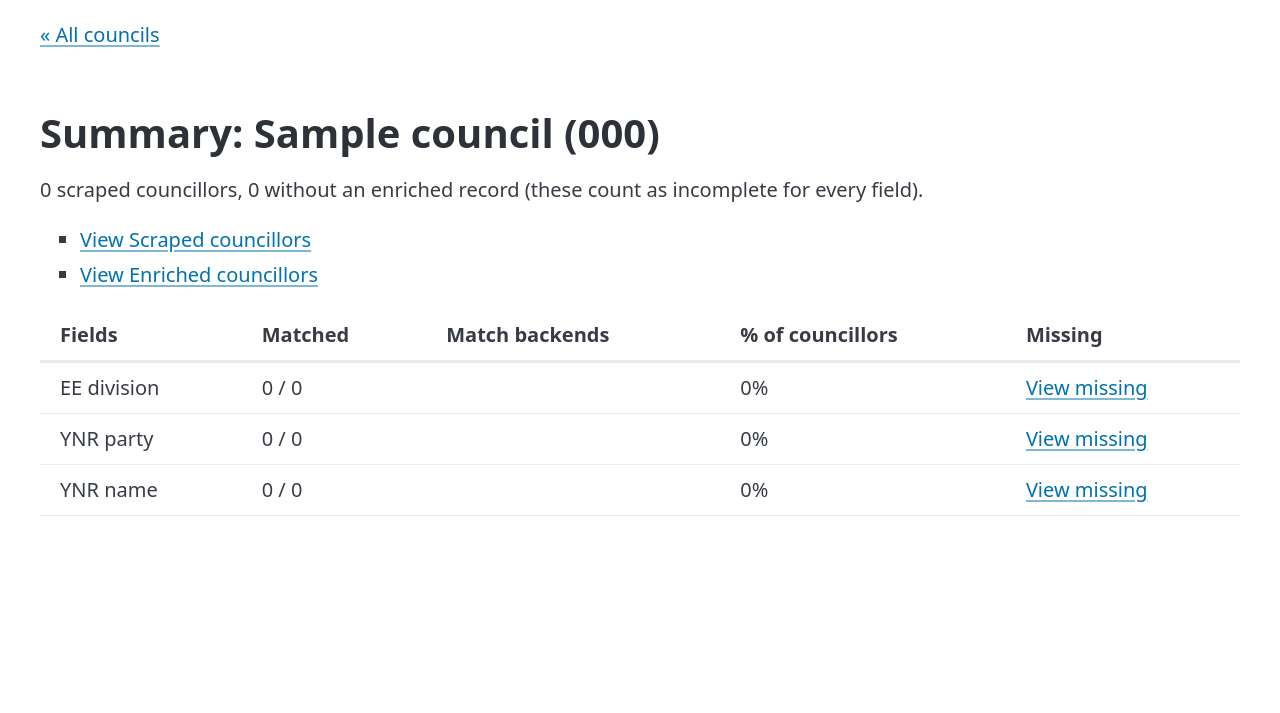
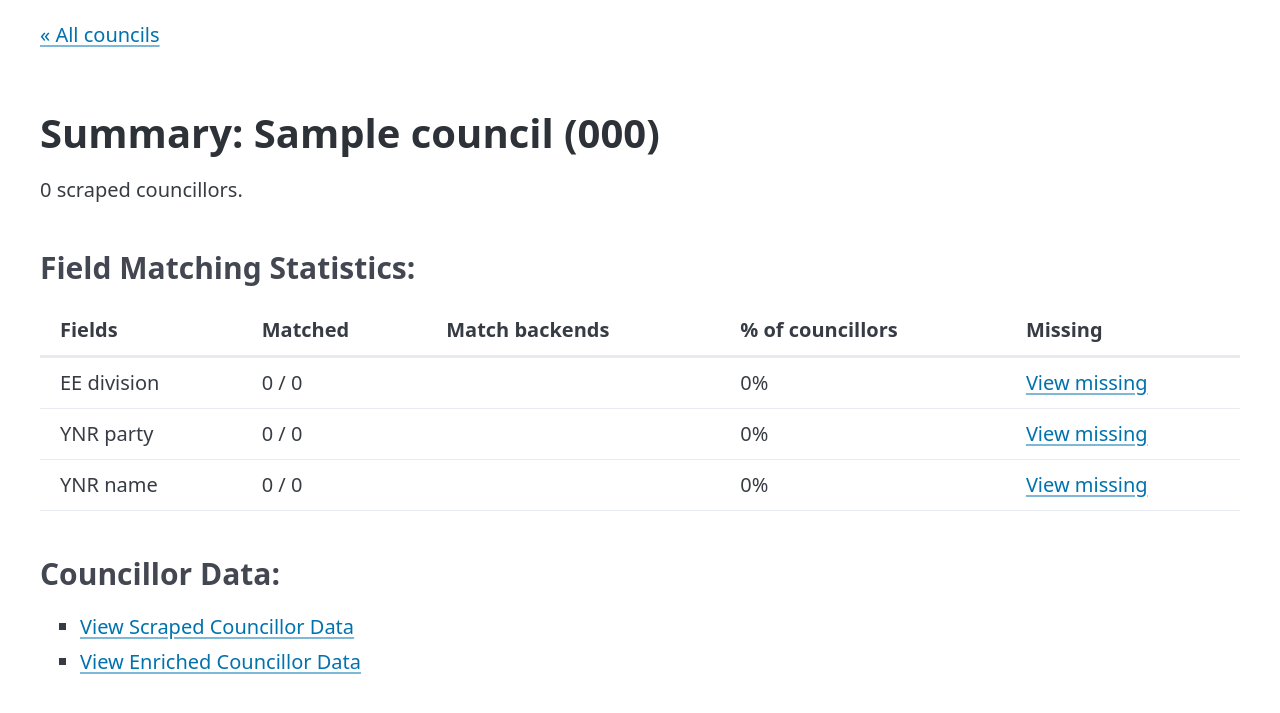
Before and after one commit to DemocracyClub/lgsf-web, a Django app: page /councillors/summary/000/ in a window 1280 px wide. Shown: the top 713 px of the page. Run offline with Django 5.2, Linux system fonts and the light colour scheme; tables that the repository leaves empty hold one stand-in row (values such as "Sample post"); parts of the project's set-up code (start-up, migrations or seed data) failed here and were passed over; some libraries are stand-ins or nearby versions.

Commit message:
update council detail page

```diff
--- a/lgsf_web/apps/councillors/templates/councillors/council_summary_detail.html
+++ b/lgsf_web/apps/councillors/templates/councillors/council_summary_detail.html
@@ -10,14 +10,19 @@
     <p><a href="{% url 'councillors:summary_list' %}">&laquo; All councils</a></p>
     <h1>Summary: {{ council.name }} ({{ council.code }})</h1>
     <p>
-      {{ total }} scraped councillors, {{ no_enriched }} without an enriched record
-      (these count as incomplete for every field).
+      {{ total }} scraped councillors.
     </p>
+    <h3>
+      Field Matching Statistics:
+    </h3>
+    {% include "councillors/includes/summary_stats_table.html" %}
+    <h3>
+      Councillor Data:
+    </h3>
     <ul>
-      <li><a href="{% url 'councillors:scraped_list' %}?council={{ council_id|urlencode }}">View Scraped councillors</a></li>
-      <li><a href="{% url 'councillors:enriched_list' %}?base_councillor__council={{ council_id|urlencode }}">View Enriched councillors</a></li>
+      <li><a href="{% url 'councillors:scraped_list' %}?council={{ council_id|urlencode }}">View Scraped Councillor Data</a></li>
+      <li><a href="{% url 'councillors:compare_list' %}?council_id={{ council_id|urlencode }}">View Enriched Councillor Data</a></li>
     </ul>
-    {% include "councillors/includes/summary_stats_table.html" %}
   </main>
 </body>
 </html>
--- a/lgsf_web/apps/councillors/views.py
+++ b/lgsf_web/apps/councillors/views.py
@@ -141,7 +141,7 @@ def summary_stats(qs):
                 .values(backend=F(f"enriched__{key}_backend"))
                 .annotate(count=Count("id"))
             ),
-            "filter_param": key,
+            "filter_param": f"missing_{key}",
             "backend_param": key.replace("_match", "_backend"),
             "complete": counts[key],
             "percent": round(100 * counts[key] / total, 1) if total else 0,
```
